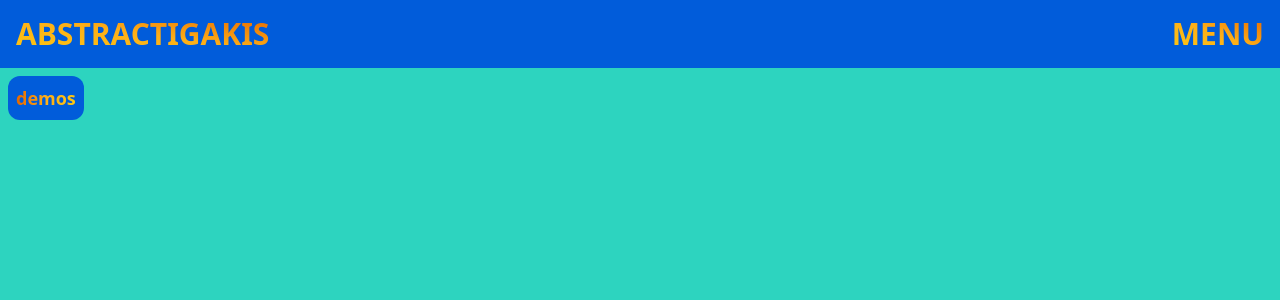
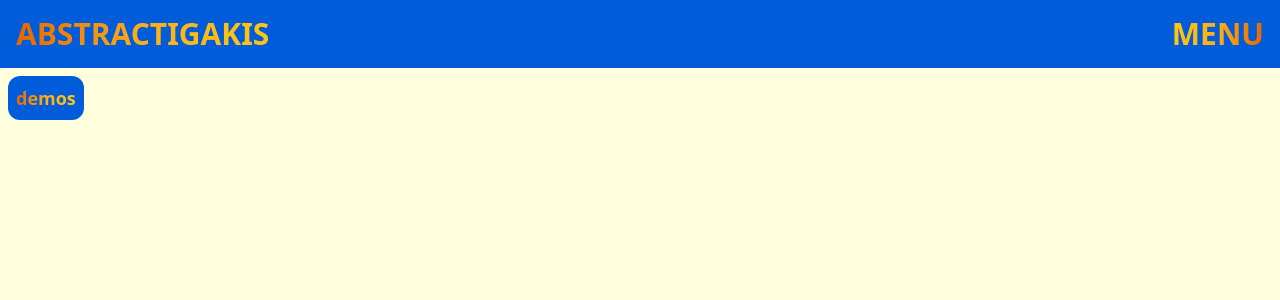
Before and after one commit to Abstractigakis/portfolio, a Next.js app: page / in a window 1280 px wide. Shown: the top 300 px of the page. Built offline with nearby package versions, Linux system fonts and the light colour scheme.

Commit message:
more colors

```diff
--- a/components/Layout/Navbar.tsx
+++ b/components/Layout/Navbar.tsx
@@ -7,7 +7,7 @@ const Navbar = () => {
         <NextLink href={"/"}>
           <div className="flex hover:cursor-pointer">
             <div className="rounded-xl m-2 p-2 transition-all duration-700 ease-in-out hover:bg-bh hover:translate-x-2 hover:shadow-2xl">
-              <div className="font-extrabold text-3xl bg-gradient-to-bl from-gs via-gm to-ge text-transparent bg-clip-text">
+              <div className="font-extrabold text-3xl bg-gradient-to-r from-gs via-gm to-ge text-transparent bg-clip-text">
                 ABSTRACTIGAKIS
               </div>
             </div>
@@ -15,7 +15,7 @@ const Navbar = () => {
         </NextLink>
         <div className="flex hover:cursor-pointer">
           <div className="rounded-xl m-2 p-2 transition-all duration-700 ease-in-out hover:bg-bh hover:-translate-x-2 hover:shadow-2xl">
-            <div className="font-extrabold text-3xl bg-gradient-to-bl from-gs via-gm to-ge text-transparent bg-clip-text">
+            <div className="font-extrabold text-3xl bg-gradient-to-l from-gs via-gm to-ge text-transparent bg-clip-text">
               MENU
             </div>
           </div>
--- a/tailwind.config.js
+++ b/tailwind.config.js
@@ -15,7 +15,7 @@ module.exports = {
         bs: "#015cda",
         // bh: "#01a0da",
         bh: "#1e093b",
-        bg: "#2dd4bf",
+        bg: "#ffffdd",
       },
     },
   },
```
